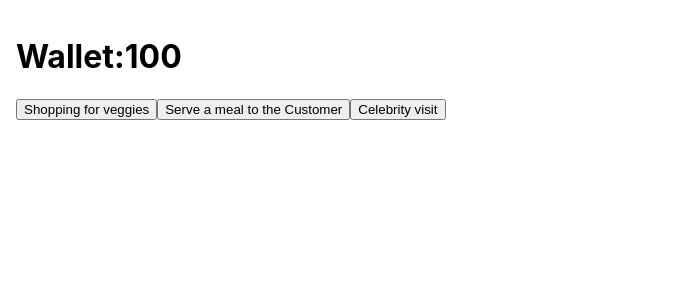
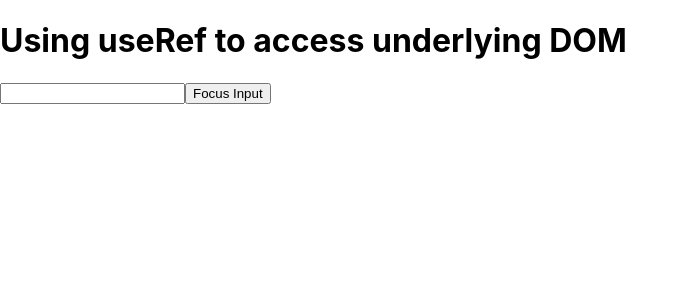
Before and after one commit to NeemaMwende/React, a React (Create React App) app in the folder myapp/: page / in a window 1280 px wide. Shown: the top 300 px of the page, without its empty margins (0-688 px from the left). Built offline with nearby package versions, Linux system fonts and the light colour scheme.

Commit message:
useREF hook

```diff
--- a/myapp/src/App.js
+++ b/myapp/src/App.js
@@ -589,26 +589,48 @@
 
 // export default App;
 
-const reducer = (state, action) => {
-  if(action.type === 'buy_ingredients')return{money: state.money - 10};
-  if(action.type === 'sell_a_meal')return{money: state.money + 100};
-  if(action.type === 'celebrity_visits')return{money: state.money + 5000};
-  return state;
-}
+//THE USEREDUCER HOOK
+
+// const reducer = (state, action) => {
+//   if(action.type === 'buy_ingredients')return{money: state.money - 10};
+//   if(action.type === 'sell_a_meal')return{money: state.money + 100};
+//   if(action.type === 'celebrity_visits')return{money: state.money + 5000};
+//   return state;
+// }
+
+// function App(){
+//   const initialState = {money: 100};
+//   const [state, dispatch] = useReducer(reducer, initialState);
+
+//   return(
+//     <div className="App">
+//       <h1>Wallet:{state.money}</h1>
+//       <div>
+//         <button onClick={() => dispatch({type:'buy_ingredients'})}>Shopping for veggies</button>
+//         <button onClick={() => dispatch({type:'sell_a_meal'})}>Serve a meal to the Customer</button>
+//         <button onClick={() => dispatch({type:'celebrity_visits'})}>Celebrity visit</button>
+//       </div>
+//     </div>
+//   );
+// }
+
+// export default App;
+
+//USEREF HOOK
 
 function App(){
-  const initialState = {money: 100};
-  const [state, dispatch] = useReducer(reducer, initialState);
+
+  const formInputRef = React.useRef(null);
+  const focusInput = () => {
+    formInputRef.current.focus();
+  }
 
   return(
-    <div className="App">
-      <h1>Wallet:{state.money}</h1>
-      <div>
-        <button onClick={() => dispatch({type:'buy_ingredients'})}>Shopping for veggies</button>
-        <button onClick={() => dispatch({type:'sell_a_meal'})}>Serve a meal to the Customer</button>
-        <button onClick={() => dispatch({type:'celebrity_visits'})}>Celebrity visit</button>
-      </div>
-    </div>
+    <>
+      <h1>Using useRef to access underlying DOM</h1>
+      <input type="text" ref={formInputRef}/>
+      <button onClick={focusInput}>Focus Input</button>
+    </>
   );
 }
 
```
